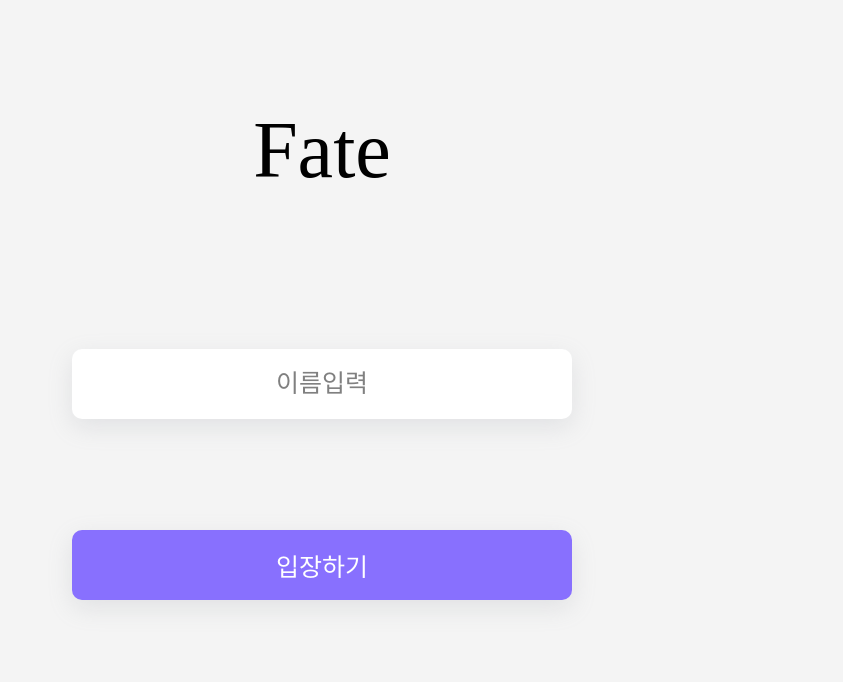
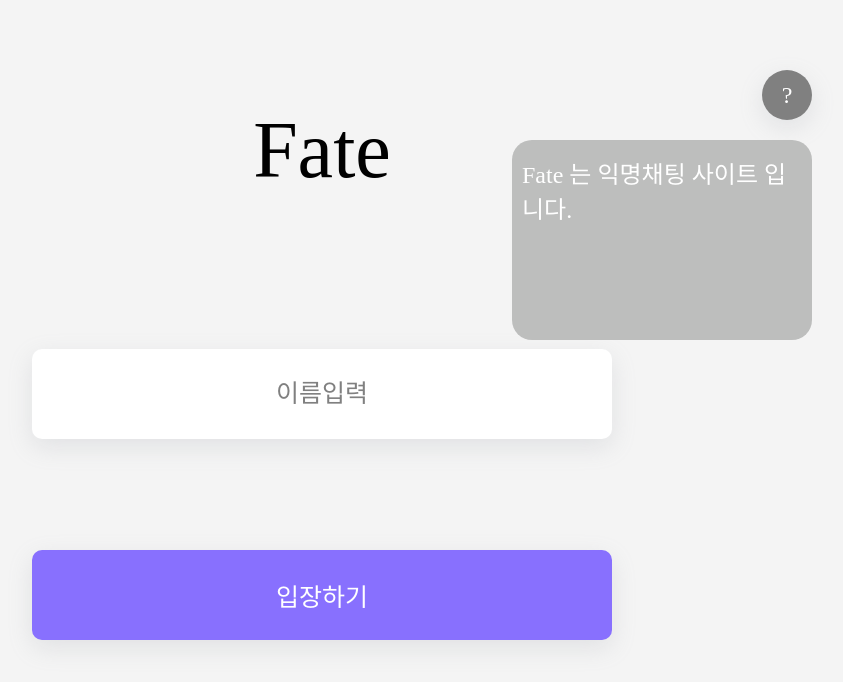
Before and after one commit to Fate-v/Fate-front, a Next.js app: page / in a window 1280 px wide. Shown: the top 682 px of the page, without its empty margins (318-1161 px from the left). Built offline with nearby package versions, Linux system fonts and the light colour scheme; a web font is replaced by a local one.

Commit message:
add modal

```diff
--- a/src/components/Login/index.tsx
+++ b/src/components/Login/index.tsx
@@ -1,5 +1,6 @@
 import { useRouter } from 'next/router';
 import { useRef, useState } from 'react';
+import { flushSync } from 'react-dom';
 import * as S from "./styled";
 
 
@@ -9,6 +10,7 @@ const Login = () => {
 
     const [warning, setWarning] = useState<boolean>(false);
     const [name,setName] = useState<string>("");
+    const [modalHover, setModalHover] = useState<boolean>(false);
 
     const enterKeyPress = (event: any) => { //enter key 이벤트함수
       if (event.key === "Enter") {
@@ -30,8 +32,18 @@ const Login = () => {
         if(e.target.value){setWarning(false)}
         setName(e.target.value);
     }
+
+    const onModalHover = (option:boolean) =>{
+      setModalHover(option);
+    }
+
   return (
     <S.LoginWapper>
+      <S.Modal onMouseOver={() => onModalHover(true)} onMouseLeave={() => onModalHover(false)}>?
+        <S.ModalDetail className={modalHover ? "show" : "hidden" }>
+            Fate 는 익명채팅 사이트 입니다.
+        </S.ModalDetail>
+      </S.Modal>
       <S.Title>Fate</S.Title>
       <S.Inputs warning={warning}>
         <input ref={InputRef} placeholder='이름입력'  style={{outlineColor : warning ? "red" : name ?  "blue" : "gray" }}
--- a/src/components/Login/styled.ts
+++ b/src/components/Login/styled.ts
@@ -22,13 +22,13 @@ export const Title = styled.h1`
 export const Inputs = styled.div<InputProp>`
     margin: 0 auto;
     height: 400px;
-    width: 500px;
+    width: 580px;
     display: flex;
     flex-direction: column;
     align-items: center;
 
     input{
-        height: 70px;
+        height: 90px;
         width: 100%;
         border-radius: 10px;
         text-align: center;
@@ -52,7 +52,7 @@ export const Inputs = styled.div<InputProp>`
 export const Btn = styled.button`
     background-color: #8870FE;
     width: 100%;
-    height: 70px;
+    height: 90px;
     color: white;
     font-size: 25px;
     border: none;
@@ -61,3 +61,44 @@ export const Btn = styled.button`
     box-shadow: rgba(149, 157, 165, 0.2) 0px 8px 24px;
     cursor: pointer;
 `;
+
+export const Modal = styled.div`
+    position: absolute;
+    top: 70px;
+    right: 150px;
+    width: 50px;
+    height: 50px;
+    color: white;
+    background-color: gray;
+
+    display: flex;
+    justify-content: center;
+    align-items: center;
+
+    border-radius: 50%;
+    cursor: pointer;
+    box-shadow: rgba(149, 157, 165, 0.2) 0px 8px 24px;
+    font-size: 24px;
+`;
+
+export const ModalDetail = styled.div`
+    position: absolute;
+    top: 70px;
+    right: 0px;
+    width: 300px;
+    height: 200px;
+    background-color: #bdbebd;
+
+    display: block;
+    border-radius: 20px;
+    padding:15px 10px;
+    color: white;
+
+
+    .hidden{
+        display: none;
+    }
+    .show{
+        display: block;
+    }
+`;
```
